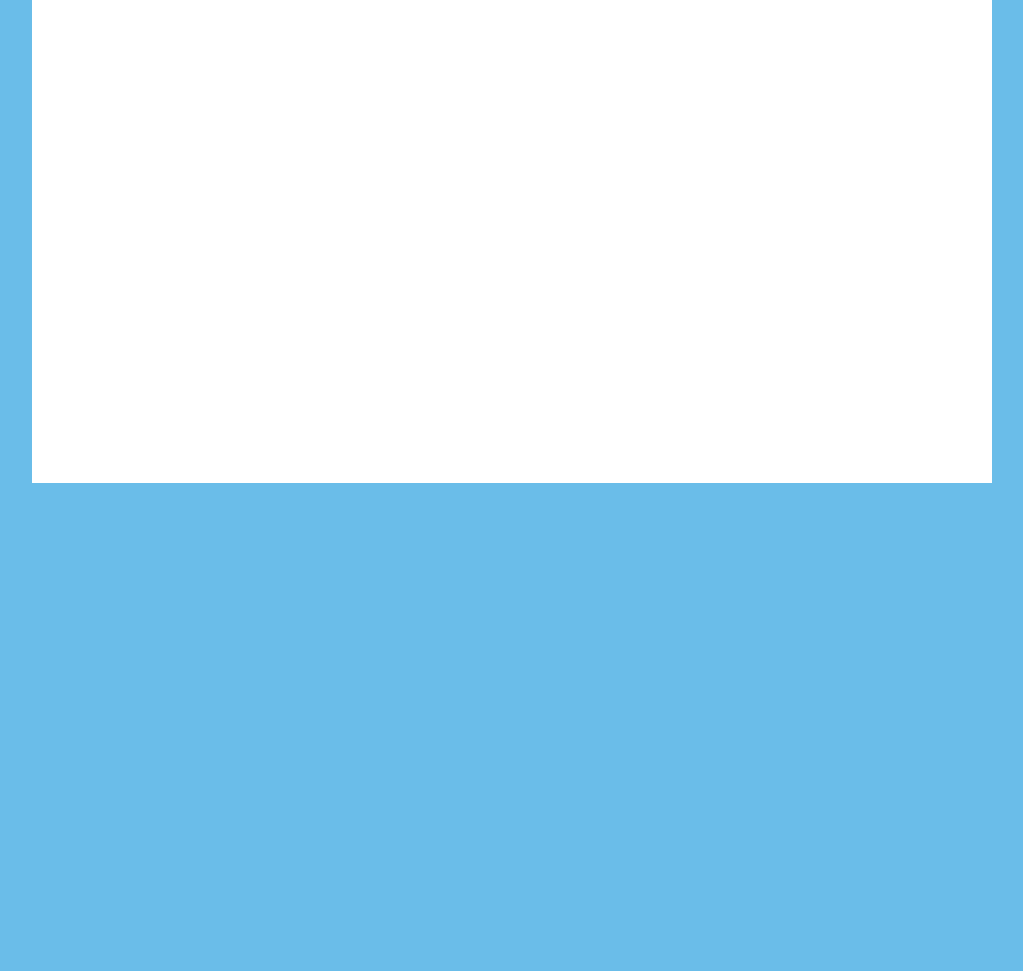
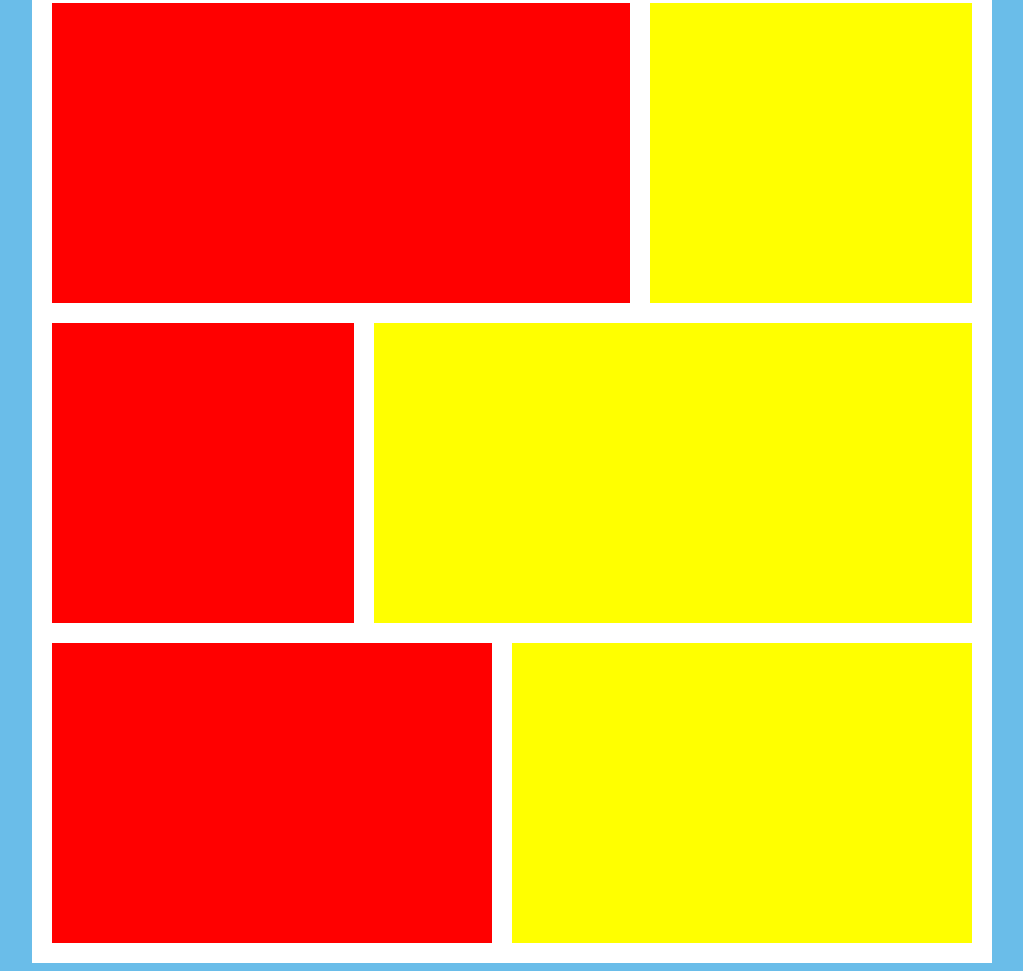
Before and after one commit to patryknowak/patryknowak.com, a website: page src/index.html in a window 1280 px wide. Shown: the part 325-1296 px from the top of the page, without its empty margins (128-1151 px from the left). Before the commit the page ends 816 px from the top, so only its background shows below. Drawn offline with nearby package versions, Linux system fonts and the light colour scheme; files that its build step writes are made by us from their sources.

Commit message:
Simple grid

```diff
--- a/src/index.html
+++ b/src/index.html
@@ -12,6 +12,30 @@
 		</header>
 
 		<section class="content">
+			<article class="long">
+
+			</article>
+
+			<article class="short last">
+
+			</article>
+
+			<article class="short">
+
+			</article>
+
+			<article class="long last">
+
+			</article>
+
+			<article class="fifty">
+
+			</article>
+
+			<article class="fifty last">
+
+			</article>
+
 
 		</section>
 	</div>
--- a/src/scss/_layout.scss
+++ b/src/scss/_layout.scss
@@ -15,7 +15,48 @@ body {
 
 
 .content {
+	box-sizing: border-box;
 	background: #fff;
-	height: 500px;
 	width: 100%;
+	padding: 0 20px 20px 20px;
+	@include clearfix();
+
+	article {
+		box-sizing: border-box;
+		margin: 20px 20px 0 0;
+		padding: 20px;
+		height: 300px;
+		background: red;
+		float: left;
+	}
+
+	article:nth-child(2n+2) {
+		background: yellow;
+		margin-right: 0;
+	}
 }
+
+//Panels
+.long {
+	width: calc(65% - 20px);
+
+	&.last {
+		width: 65%;
+	}
+}
+
+.short {
+	width: calc(35% - 20px);
+
+	&.last {
+		width: 35%;
+	}
+}
+
+.fifty {
+	width: calc(50% - 20px);
+
+	&:last-child, &.last {
+		width: 50%;
+	}
+}
--- /dev/null
+++ b/src/scss/_mixins.scss
@@ -0,0 +1,7 @@
+@mixin clearfix {
+  &:after {
+    content: "";
+    display: table;
+    clear: both;
+  }
+}
--- a/src/scss/main.scss
+++ b/src/scss/main.scss
@@ -1,4 +1,5 @@
 @import '_variables';
+@import '_mixins';
 
 @import '_layout';
 
```
